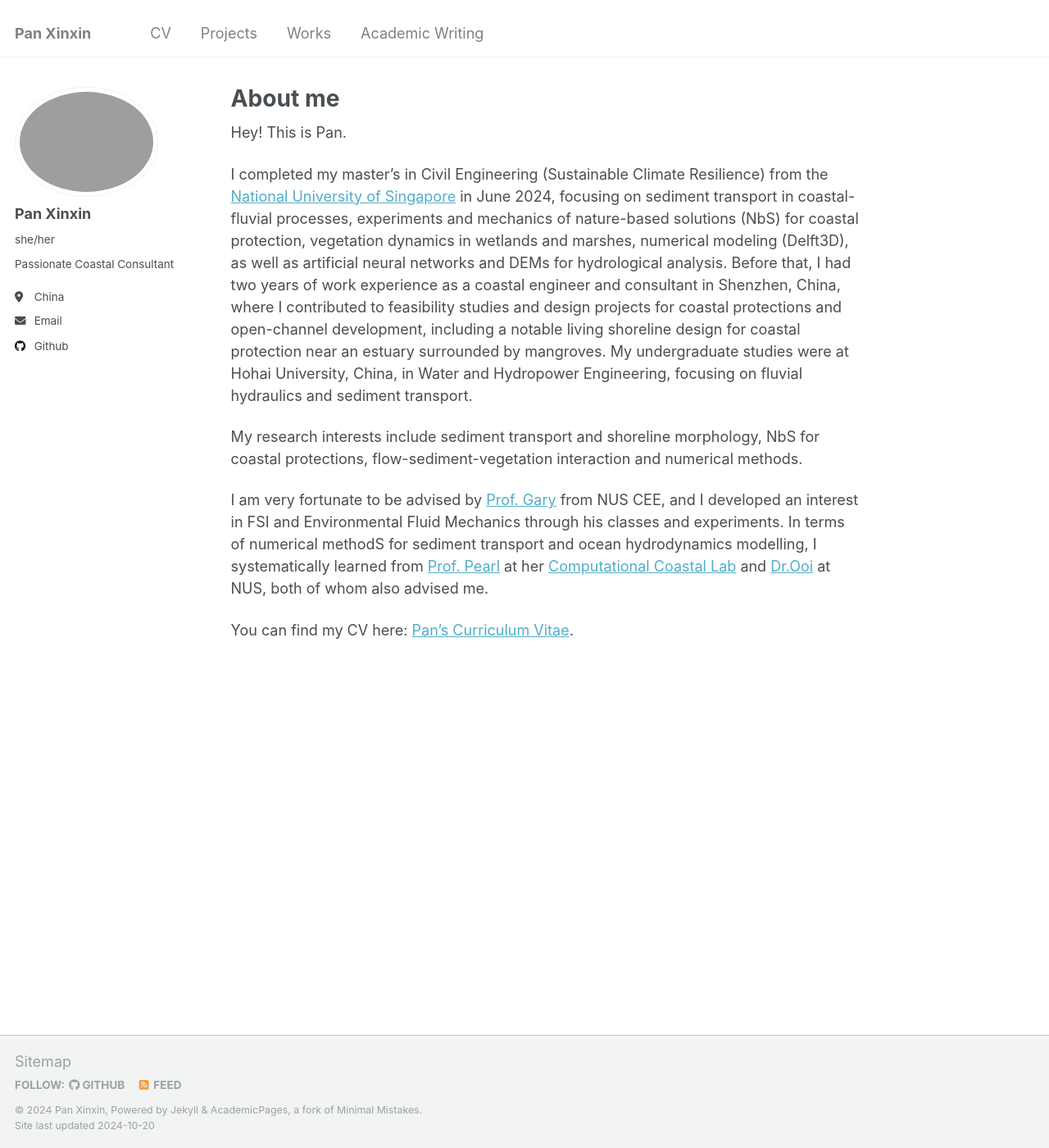
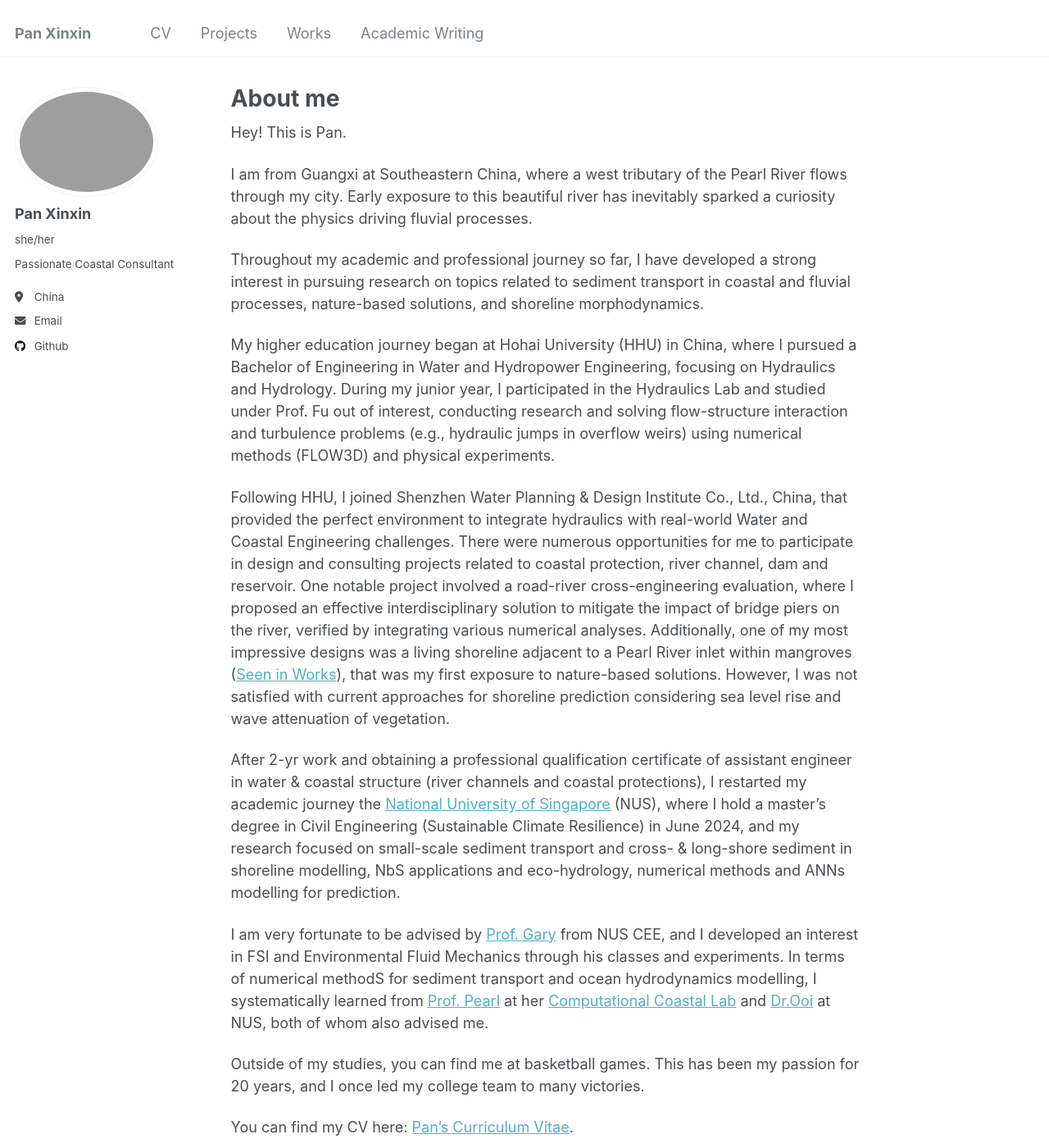
Before and after one commit to kingdaxing/kingdaxing.github.io, a Jekyll site: the page built from _pages/about.md, in a window 1280 px wide and 1400 px high. Shown: the whole window at 82% size. Built offline with Jekyll 4.4.1, drawn with Linux system fonts in a browser that asks for light colours; some of the changed text lies outside the part shown.

Commit message:
Update about.md

```diff
--- a/_pages/about.md
+++ b/_pages/about.md
@@ -9,10 +9,35 @@ redirect_from:
 
 Hey! This is Pan.
 
-I completed my master's in Civil Engineering (Sustainable Climate Resilience) from the [National University of Singapore](https://cde.nus.edu.sg/cee/) in June 2024, focusing on sediment transport in coastal-fluvial processes, experiments and mechanics of nature-based solutions (NbS) for coastal protection, vegetation dynamics in wetlands and marshes, numerical modeling (Delft3D), as well as artificial neural networks and DEMs for hydrological analysis. Before that, I had two years of work experience as a coastal engineer and consultant in Shenzhen, China, where I contributed to feasibility studies and design projects for coastal protections and open-channel development, including a notable living shoreline design for coastal protection near an estuary surrounded by mangroves. My undergraduate studies were at Hohai University, China, in Water and Hydropower Engineering, focusing on fluvial hydraulics and sediment transport.
+I am from Guangxi at Southeastern China, where a west tributary of the Pearl River flows through my city. Early exposure to this beautiful river has inevitably sparked a curiosity about the physics driving fluvial processes.
 
-My research interests include sediment transport and shoreline morphology, NbS for coastal protections, flow-sediment-vegetation interaction and numerical methods.
+Throughout my academic and professional journey so far, I have developed a strong interest in pursuing research on topics related to sediment transport in coastal and fluvial processes, nature-based solutions, and shoreline morphodynamics.
+
+My higher education journey began at Hohai University (HHU) in China, where I pursued a Bachelor of Engineering in Water and Hydropower Engineering, focusing on Hydraulics and Hydrology. During my junior year, I participated in the Hydraulics Lab and studied under Prof. Fu out of interest, conducting research and solving flow-structure interaction and turbulence problems (e.g., hydraulic jumps in overflow weirs) using numerical methods (FLOW3D) and physical experiments.
+
+Following HHU, I joined Shenzhen Water Planning & Design Institute Co., Ltd., China, that provided the perfect environment to integrate hydraulics with real-world Water and Coastal Engineering challenges. There were numerous opportunities for me to participate in design and consulting projects related to coastal protection, river channel, dam and reservoir. One notable project involved a road-river cross-engineering evaluation, where I proposed an effective interdisciplinary solution to mitigate the impact of bridge piers on the river, verified by integrating various numerical analyses. Additionally, one of my most impressive designs was a living shoreline adjacent to a Pearl River inlet within mangroves ([Seen in Works](https://kingdaxing.github.io/teaching/work-1-2022-Living-Shoreline)), that was my first exposure to nature-based solutions. However, I was not satisfied with current approaches for shoreline prediction considering sea level rise and wave attenuation of vegetation.
+
+After 2-yr work and obtaining a professional qualification certificate of assistant engineer in water & coastal structure (river channels and coastal protections), I restarted my academic journey the [National University of Singapore](https://cde.nus.edu.sg/cee/) (NUS), where I hold a master's degree in Civil Engineering (Sustainable Climate Resilience) in June 2024, and my research focused on small-scale sediment transport and cross- & long-shore sediment in shoreline modelling, NbS applications and eco-hydrology, numerical methods and ANNs modelling for prediction.
 
 I am very fortunate to be advised by [Prof. Gary](https://www.garylei.com/) from NUS CEE, and I developed an interest in FSI and Environmental Fluid Mechanics through his classes and experiments. In terms of numerical methodS for sediment transport and ocean hydrodynamics modelling, I systematically learned from [Prof. Pearl](https://cde.nus.edu.sg/cee/staff/li-yuzhu-pearl/) at her [Computational Coastal Lab](https://nus-ccl.com/) and [Dr.Ooi](https://cde.nus.edu.sg/cee/staff/ooi-seng-keat/) at NUS, both of whom also advised me.
 
+Outside of my studies, you can find me at basketball games. This has been my passion for 20 years, and I once led my college team to many victories.
+
 You can find my CV here: [Pan's Curriculum Vitae](../assets/Pan Xinxin_Academic_CV.pdf).
+
+
+* Intro:
+ * EDUCATION:
+
+
+ * BACKGROUND:
+   - Fluid Mechanics: Turbulent Mixing, Fluid-Structure Interactions (FSI).
+   - Ecohydraulics: Flow-Sediment-Vegetation Interactions.
+   - Environmental Hydraulics: Sediment Transport, Coastal Processes.
+   - Hydropower and Structure.
+
+ * RESEARCH SKILLS:
+   - Experimental Fluid Mechanics (ADV).
+   - Artificial Neural Networks and Statistical Analysis (Python/R).
+   - Numerical Modeling (MATLAB) and Computational Fluid Dynamics (Delft3D, DHI MIKE, Flow3D).
+   - Topographic and Hydrological Analysis (QGIS, MidasGTS, Civil3D, Python/R).
```
